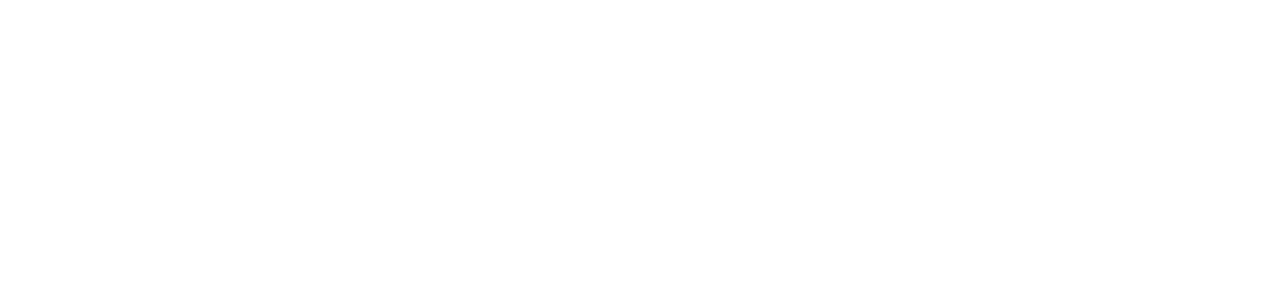
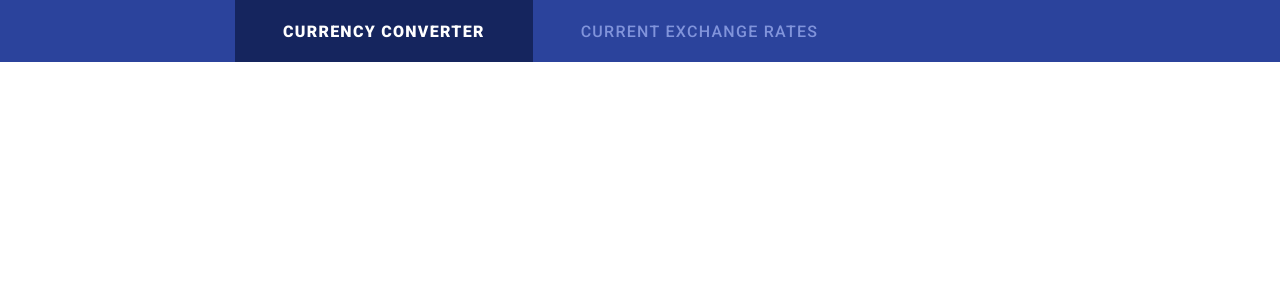
Before and after one commit to wdtamagi/currency-converter, a React (Create React App) app: page /currency-converter in a window 1280 px wide. Shown: the top 300 px of the page. Built offline with nearby package versions, Linux system fonts and the light colour scheme.

Commit message:
Add navigation bar

```diff
--- a/package.json
+++ b/package.json
@@ -11,6 +11,7 @@
     "@types/node": "^12.0.0",
     "@types/react": "^17.0.0",
     "@types/react-dom": "^17.0.0",
+    "@types/react-router-dom": "^5.1.7",
     "react": "^17.0.1",
     "react-dom": "^17.0.1",
     "react-router-dom": "^5.2.0",
--- a/public/index.html
+++ b/public/index.html
@@ -10,6 +10,8 @@
       content="Web site created using create-react-app"
     />
     <link rel="apple-touch-icon" href="%PUBLIC_URL%/logo192.png" />
+    <link rel="preconnect" href="https://fonts.gstatic.com">
+    <link href="https://fonts.googleapis.com/css2?family=Roboto:wght@100;300;400;500;700;900&display=swap" rel="stylesheet">
     <!--
       manifest.json provides metadata used when your web app is installed on a
       user's mobile device or desktop. See https://developers.google.com/web/fundamentals/web-app-manifest/
@@ -24,7 +26,7 @@
       work correctly both with client-side routing and a non-root public URL.
       Learn how to configure a non-root public URL by running `npm run build`.
     -->
-    <title>React App</title>
+    <title>Currency convert</title>
   </head>
   <body>
     <noscript>You need to enable JavaScript to run this app.</noscript>
--- a/src/App.tsx
+++ b/src/App.tsx
@@ -1,10 +1,25 @@
 import React from 'react'
+import { BrowserRouter, Redirect, Route, Switch } from 'react-router-dom'
+
+import { NavigationBar } from './components/NavigationBar'
+import { ROUTES } from './constants/routes'
+import { RootStyles } from './RootStyles'
 
 function App() {
   return (
-    <div>
-      <div></div>
-    </div>
+    <BrowserRouter>
+      <RootStyles />
+      <NavigationBar />
+      <Switch>
+        <Route path={ROUTES.CURRENCY_CONVERTER}>
+          <div />
+        </Route>
+        <Route path={ROUTES.CURRENCY_RATES}>
+          <div />
+        </Route>
+        <Redirect to={ROUTES.CURRENCY_CONVERTER} />
+      </Switch>
+    </BrowserRouter>
   )
 }
 
--- /dev/null
+++ b/src/RootStyles.tsx
@@ -0,0 +1,33 @@
+import { Global, css } from '@emotion/react'
+import React, { FC } from 'react'
+
+export const RootStyles: FC = () => (
+  <Global
+    styles={css`
+      body {
+        font-family: 'Roboto', sans-serif;
+        margin: 0;
+      }
+
+      /* custom scrollbar */
+      ::-webkit-scrollbar {
+        width: 11px;
+      }
+
+      ::-webkit-scrollbar-track {
+        background-color: transparent;
+      }
+
+      ::-webkit-scrollbar-thumb {
+        background-color: #cbcbcb;
+        border-radius: 20px;
+        border: 2px solid transparent;
+        background-clip: content-box;
+      }
+
+      ::-webkit-scrollbar-thumb:hover {
+        background-color: #a7a7a7;
+      }
+    `}
+  />
+)
--- /dev/null
+++ b/src/components/ContentWrapper.tsx
@@ -0,0 +1,20 @@
+/** @jsxRuntime classic /
+/** @jsx jsx */
+import { css, jsx } from '@emotion/react'
+import React, { FC } from 'react'
+
+export const ContentWrapper: FC<
+  React.ClassAttributes<HTMLDivElement> & React.HTMLAttributes<HTMLDivElement>
+> = ({ children, ...props }) => {
+  return (
+    <div
+      css={css`
+        width: 100%;
+        padding: 0 235px;
+      `}
+      {...props}
+    >
+      {children}
+    </div>
+  )
+}
--- /dev/null
+++ b/src/components/NavigationBar.tsx
@@ -0,0 +1,38 @@
+/** @jsxRuntime classic /
+/** @jsx jsx */
+import { css, jsx } from '@emotion/react'
+import React, { FC } from 'react'
+
+import { LIGHT_BLUE } from '../constants/colors'
+import { ROUTES } from '../constants/routes'
+import { ContentWrapper } from './ContentWrapper'
+import { NavigationItem } from './NavigationItem'
+
+export const NavigationBar: FC = () => {
+  return (
+    <nav
+      css={css`
+        display: flex;
+        width: 100%;
+        height: 62px;
+        background-color: ${LIGHT_BLUE};
+
+        font-size: 16px;
+        text-transform: uppercase;
+      `}
+    >
+      <ContentWrapper
+        css={css`
+          display: flex;
+        `}
+      >
+        <NavigationItem to={ROUTES.CURRENCY_CONVERTER}>
+          Currency converter
+        </NavigationItem>
+        <NavigationItem to={ROUTES.CURRENCY_RATES}>
+          Current exchange rates
+        </NavigationItem>
+      </ContentWrapper>
+    </nav>
+  )
+}
--- /dev/null
+++ b/src/components/NavigationItem.tsx
@@ -0,0 +1,45 @@
+/** @jsxRuntime classic /
+/** @jsx jsx */
+import { css, jsx } from '@emotion/react'
+import React, { FC } from 'react'
+import { Link, useLocation } from 'react-router-dom'
+
+import { DARK_BLUE, LIGHTNER_BLUE, WHITE } from '../constants/colors'
+
+interface NavigationItemProp {
+  to: string
+}
+export const NavigationItem: FC<NavigationItemProp> = ({ to, children }) => {
+  const isActive = useLocation().pathname === to
+
+  return (
+    <Link
+      css={css`
+        display: flex;
+        align-items: center;
+        font-size: 16px;
+        line-height: 19px;
+        text-transform: uppercase;
+        letter-spacing: 0.08em;
+        padding: 22px 48px;
+        transition: all 300ms ease-out;
+        text-decoration: none;
+
+        ${isActive
+          ? `
+            font-weight: 900;
+            color: ${WHITE};
+            background-color: ${DARK_BLUE};
+          `
+          : `
+            font-weight: 500;
+            color: ${LIGHTNER_BLUE};
+            background-color: transparent;
+          `};
+      `}
+      to={to}
+    >
+      {children}
+    </Link>
+  )
+}
--- /dev/null
+++ b/src/constants/colors.ts
@@ -0,0 +1,7 @@
+export const WHITE = '#FFF'
+export const LIGHTNER_BLUE = '#8194DB'
+export const LIGHT_BLUE = '#2B439C'
+export const DARK_BLUE = '#15255E'
+export const LIGHT_GRAY = '#F0F1F4'
+export const DARK_GRAY = '#333333'
+export const SECONDARY_GRAY = '#3A3B3F'
--- /dev/null
+++ b/src/constants/routes.ts
@@ -0,0 +1,4 @@
+export const ROUTES = {
+  CURRENCY_CONVERTER: '/currency-converter',
+  CURRENCY_RATES: '/currency-rates',
+}
```
Also changed, not shown: 1 other file (tests, documents, lock files or other folders).
